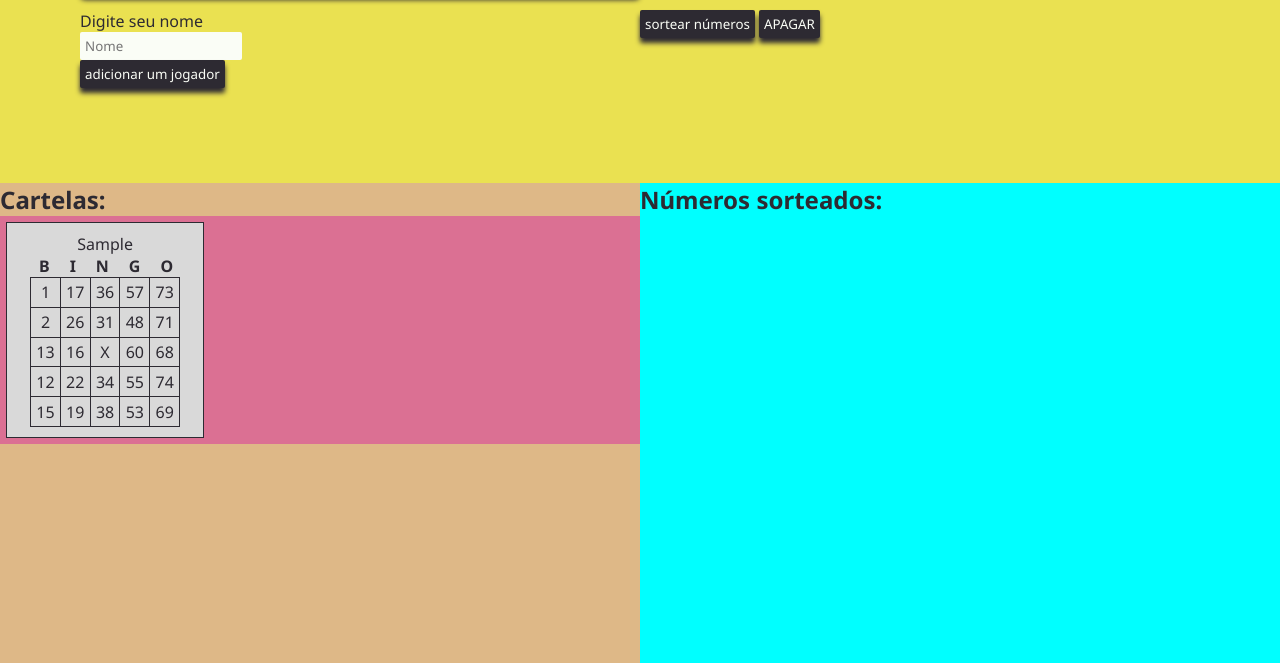
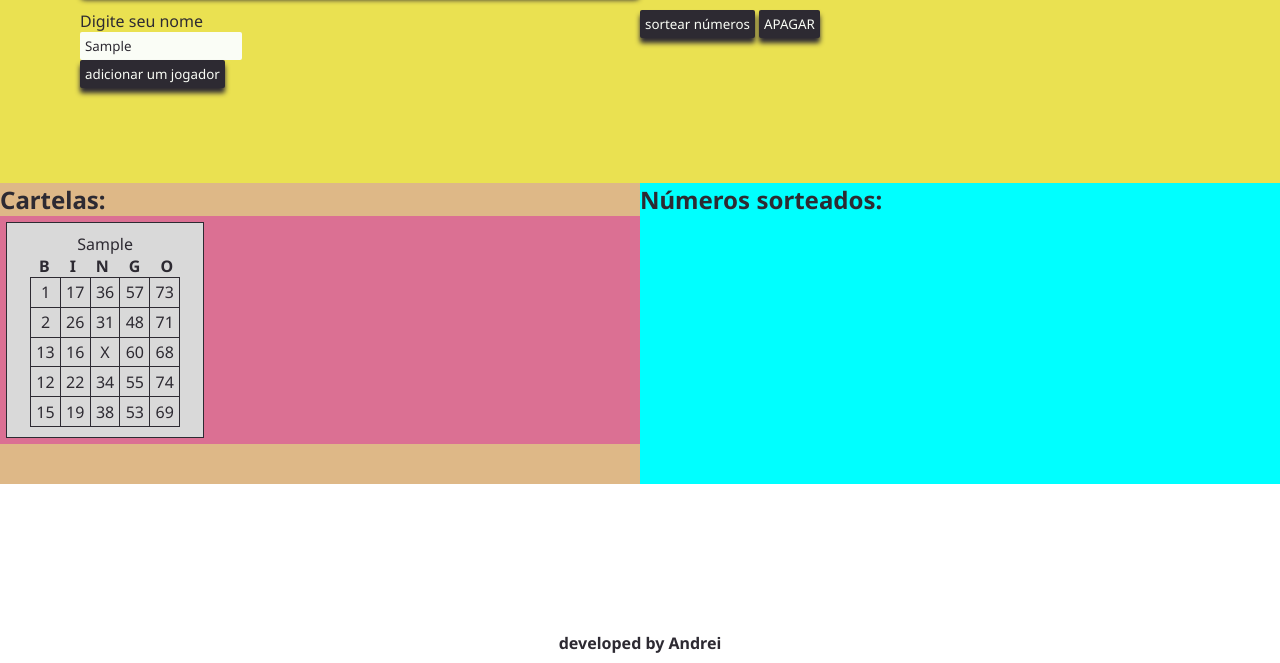
Before and after one commit to andreihmmm/Bingo, a plain HTML site: page index.html in a window 1280 px wide. Both pictures are taken after typing "Sample" into the empty fields and a click on the button "adicionar um jogador". Shown: the part 137-800 px from the top of the page. Drawn offline with Linux system fonts and the light colour scheme.

Commit message:
Add files via upload

```diff
--- a/index.css
+++ b/index.css
@@ -71,7 +71,6 @@ main {
 div#esquerda {
     width: 50vw;
     background-color: burlywood;
-    min-height: 60vh;
 }
 
 div#cartelas {
@@ -81,6 +80,7 @@ div#cartelas {
     display: flex;
     flex-wrap: wrap;
     align-content: flex-start;
+    margin-bottom: 5vh;
 }
 
 .tabela {
@@ -124,6 +124,7 @@ div#direita {
     display: flex;
     flex-wrap: wrap;
     align-content: flex-start;
+    margin-bottom: 5vh;
 }
 
 .s {
@@ -141,3 +142,16 @@ div#direita {
 .acertou {
     background-color: greenyellow;
 }
+
+footer{
+    width: 100%;
+    height: 5vh;
+    display: flex;
+    align-items: center;
+    justify-content: center;
+    bottom: 0;
+    position:fixed;
+    padding: 10px;
+    color: darkblue;
+    background-color: white;
+}
--- a/index.html
+++ b/index.html
@@ -38,6 +38,9 @@
             </section>
         </div>
     </main>
+    <footer>
+        <h4>developed by Andrei</h4>
+    </footer>
 </body>
 
 </html>
--- a/index.js
+++ b/index.js
@@ -47,9 +47,9 @@ function gerarCartela() {
                 }
                 while (numerosDaCartela.includes(numeroSorteado));
                 numerosDaCartela.push(numeroSorteado)
+                td.classList.add(numeroSorteado)
 
                 var textNode = document.createTextNode(numeroSorteado);
-                td.id = numeroSorteado
                 td.appendChild(textNode);
 
             } else if (j === 1) {
@@ -58,9 +58,9 @@ function gerarCartela() {
                 }
                 while (numerosDaCartela.includes(numeroSorteado));
                 numerosDaCartela.push(numeroSorteado)
+                td.classList.add(numeroSorteado)
 
                 var textNode = document.createTextNode(numeroSorteado);
-                td.id = numeroSorteado
                 td.appendChild(textNode);
 
 
@@ -74,9 +74,9 @@ function gerarCartela() {
                 }
                 while (numerosDaCartela.includes(numeroSorteado));
                 numerosDaCartela.push(numeroSorteado);
+                td.classList.add(numeroSorteado)
 
                 var textNode = document.createTextNode(numeroSorteado);
-                td.id = numeroSorteado
                 td.appendChild(textNode);
 
             } else if (j === 3) {
@@ -85,9 +85,9 @@ function gerarCartela() {
                 }
                 while (numerosDaCartela.includes(numeroSorteado));
                 numerosDaCartela.push(numeroSorteado);
+                td.classList.add(numeroSorteado)
 
                 var textNode = document.createTextNode(numeroSorteado);
-                td.id = numeroSorteado
                 td.appendChild(textNode);
             } else if (j === 4) {
                 do {
@@ -97,16 +97,14 @@ function gerarCartela() {
                 numerosDaCartela.push(numeroSorteado)
 
                 var textNode = document.createTextNode(numeroSorteado);
-                td.id = numeroSorteado
                 td.appendChild(textNode);
+                td.classList.add(numeroSorteado)
 
             }
         }
-
         tabela.appendChild(corpoTabela);
     }
     var vazio = document.getElementById('nomes');
-    vazio.value = ''
 }
 
 function jogar() {
@@ -115,7 +113,7 @@ function jogar() {
     var numerosJaSorteados = [];
     var totalNumeros = 75;
     var tdElements = document.querySelectorAll('td');
-    console.log(tdElements);
+    console.log(typeof tdElements);
 
 
     while (numerosJaSorteados.length < totalNumeros) {
@@ -131,6 +129,11 @@ function jogar() {
             var textN = document.createTextNode(numeroSorteado);
             resultados.appendChild(campoNumero);
             campoNumero.appendChild(textN);
+
+            if(tdElements.includes(numeroSorteado)){
+                var numeroAcertado = document.querySelectorAll('#id-' + numeroSorteado)
+                numeroAcertado.classList.add('acertou');
+            }
         }
     }
 }
```
